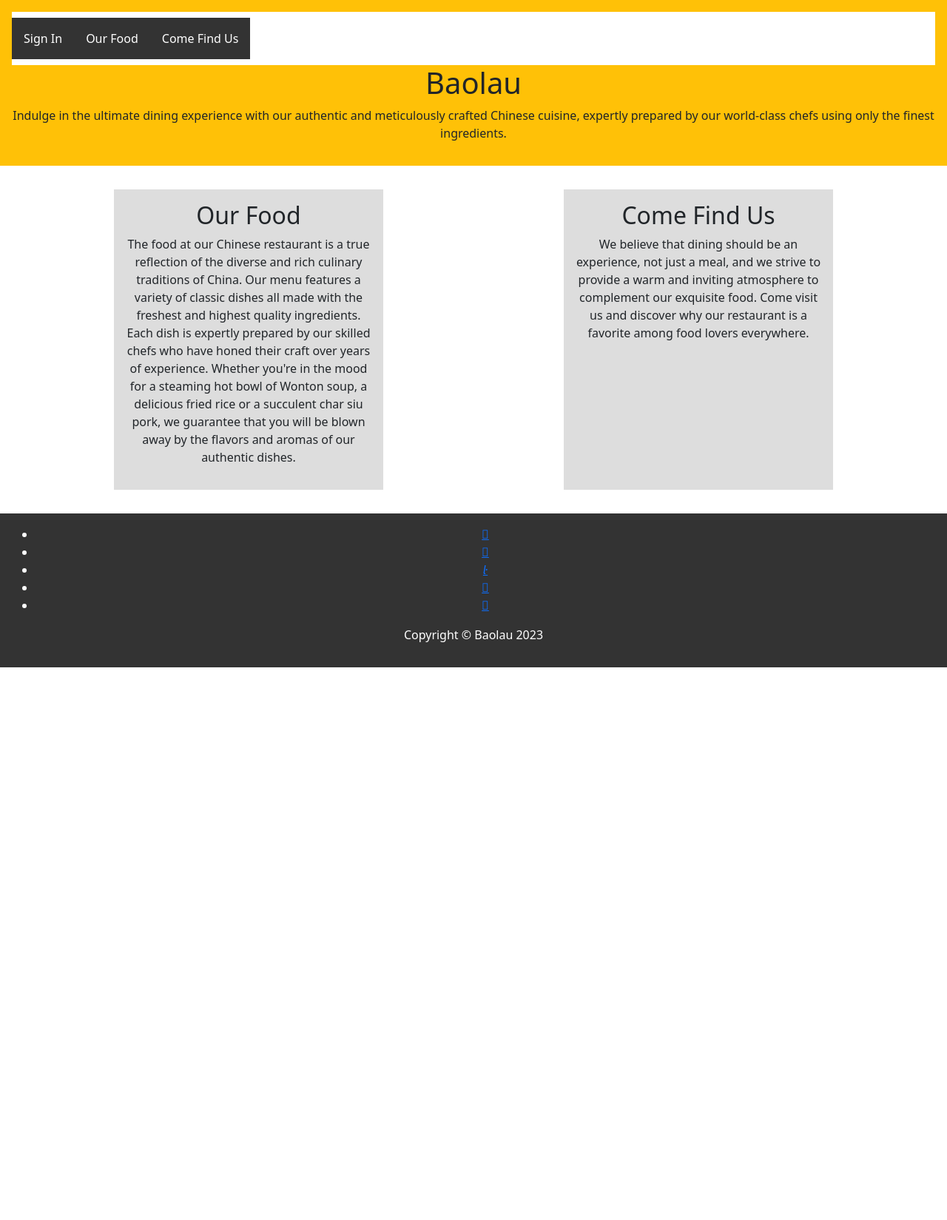
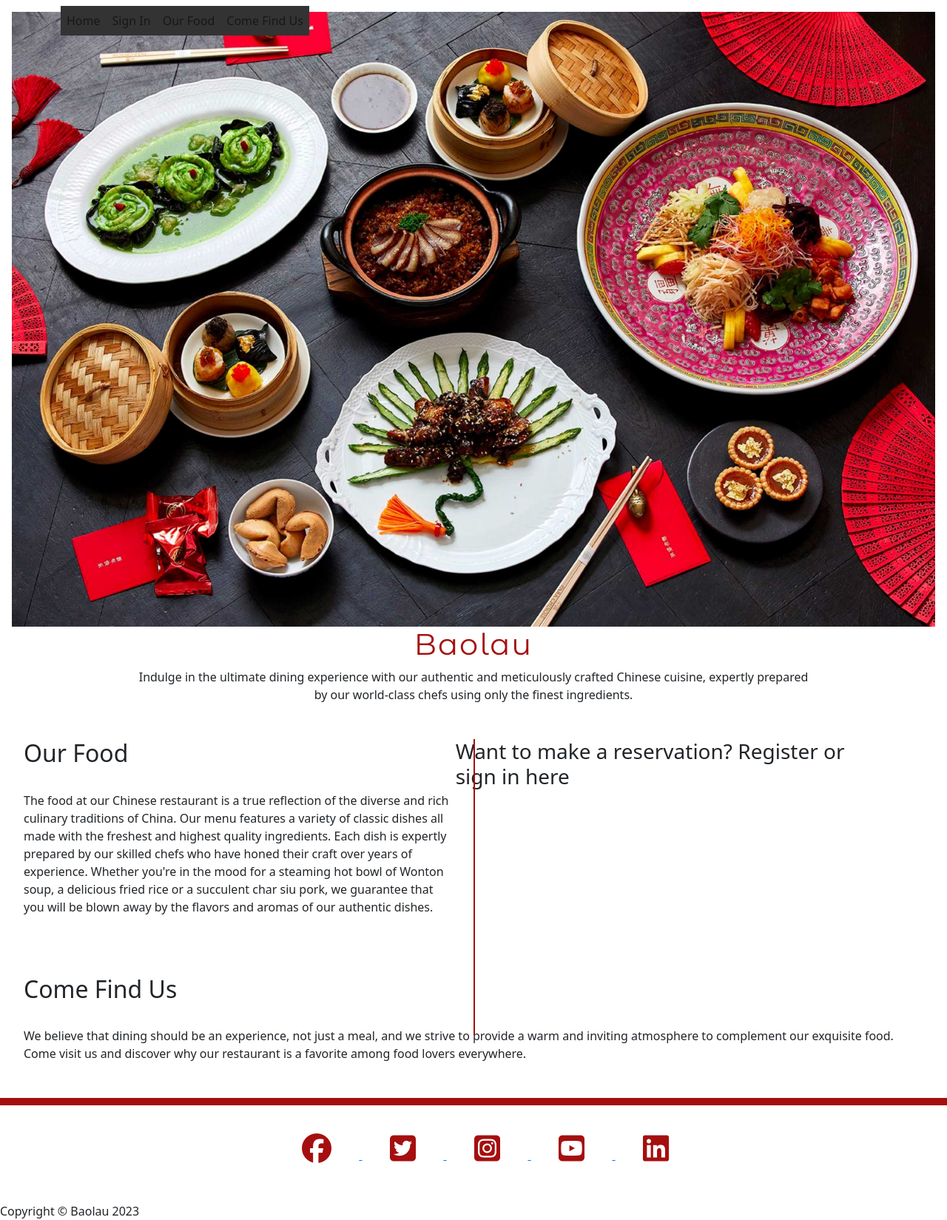
Before and after one commit to mark3lau/baolau2, a Django app: page / in a window 1280 px wide. Shown: the whole page at 74% size. Before the commit the page ends 902 px from the top, so only its background shows below. Run offline with Django 3.2, Linux system fonts and the light colour scheme; data that the repository does not hold is empty; some libraries are stand-ins or nearby versions.

Commit message:
add css styling and hero image to index html page

```diff
--- a/static/css/style.css
+++ b/static/css/style.css
@@ -1,11 +1,27 @@
-body {
-    font-family: Arial, sans-serif;
+/* body {
+    font-family: montserrat alternates, sans-serif;
+  } */
+
+  header {
+    text-align: center;
+    width: 100%;
+    background: no-repeat;
+    object-fit: cover;
+    padding: 1rem;
   }
 
-  header {
-    background-color: #FFC107;
-    text-align: center;
-    padding: 1rem;
+  .hero-image {
+    width: 100%;
+    height: 100%;
+    object-fit: cover;
+  }
+
+  h1 {
+    font-family: 'montserrat alternates', sans-serif;
+    font-size: 500%;
+    letter-spacing: 2px;
+    font-weight: 800;
+    color: rgb(165, 15, 15);;
   }
 
   nav ul {
@@ -24,22 +40,57 @@
     text-decoration: none;
   }
 
-  main {
+#about {
     display: flex;
-    justify-content: space-around;
     padding: 2rem;
-  }
+}
 
-  section {
-    width: 30%;
-    background-color: #ddd;
-    padding: 1rem;
+.our-food {
+    width: 48%;
+    height: 70%;
+}
+
+.line-break {
+    width: 2px;
+    height: 50%;
+    background-color: rgb(165, 15, 15);
+    position: absolute;
+    left: 50%;
+}
+
+.register {
+    width: 48%;
+    height: 70%;
+    position: static;
+}
+
+#contact {
+    display: flex;
+    padding: 2rem;
+}
+
+
+  /* Social media links */
+
+footer {
+    height: 10%;
+    border-top: 10px solid rgb(165, 15, 15);
+}
+
+.social-networks {
     text-align: center;
-  }
+}
 
-  footer {
-    background-color: #333;
-    color: #fff;
-    text-align: center;
-    padding: 1rem;
-  }
+.social-networks > li {
+    display: inline;
+}
+
+.social-networks i {
+    font-size: 250%;
+    padding: 3%;
+    color: rgb(165, 15, 15);
+}
+
+.social-networks i:hover {
+    transform: scale(1.5);
+}
--- a/templates/base.html
+++ b/templates/base.html
@@ -12,47 +12,65 @@
   <link href="https://cdn.jsdelivr.net/npm/bootstrap@5.0.1/dist/css/bootstrap.min.css" rel="stylesheet"
     integrity="sha384-+0n0xVW2eSR5OomGNYDnhzAbDsOXxcvSN1TPprVMTNDbiYZCxYbOOl7+AMvyTG2x" crossorigin="anonymous">
   <link rel="stylesheet" href="https://cdnjs.cloudflare.com/ajax/libs/font-awesome/5.15.3/css/all.min.css">
+  <link rel="preconnect" href="https://fonts.googleapis.com">
+  <link rel="preconnect" href="https://fonts.gstatic.com" crossorigin>
+  <link href="https://fonts.googleapis.com/css2?family=Montserrat+Alternates:wght@400;900&display=swap" rel="stylesheet">
 </head>
 
 <body>
+
+  <!-- Navigation bar -->
+  <nav class="navbar navbar-expand-lg navbar-light fixed-top" id="mainNav">
+		<div class="container">
+			<button class="navbar-toggler navbar-toggler-right" type="button" data-toggle="collapse" data-target="#navbarResponsive" aria-controls="navbarResponsive" aria-expanded="false" aria-label="Toggle navigation">
+	        <i class="fas fa-bars"></i>
+	    </button>
+			<div class="collapse navbar-collapse" id="navbarResponsive">
+				<ul class="navbar-nav ml-auto">
+					<li class="nav-item">
+						<a class="nav-link" href="#">Home</a>
+					</li>
+					<li class="nav-item">
+						<a class="nav-link" href="#">Sign In</a>
+					</li>
+					<li class="nav-item">
+						<a class="nav-link" href="#">Our Food</a>
+					</li>
+					<li class="nav-item">
+						<a class="nav-link" href="#">Come Find Us</a>
+					</li>
+				</ul>
+			</div>
+		</div>
+	</nav>
+
+	<!-- Page Header -->
 	<header>
-    <nav class="navbar navbar-expand-lg navbar-light bg-white">
-      <ul>
-        <li><a href="#menu">Sign In</a></li>
-        <li><a href="#about">Our Food</a></li>
-        <li><a href="#contact">Come Find Us</a></li>
-      </ul>
-    </nav>
+    <div>
+      <img src="/static/img/park-chinois-chinese-new-year.jpg" alt="chinese food" class="hero-image">
+    </div>
+
+		<div class="overlay"></div>
+		<div class="container">
+			<div class="row">
+				<div class="col-lg- col-md-10 mx-auto">
+					<div class="site-heading">
 						<h1>Baolau</h1>
-    <p>
+              <span class="subheading">
                 Indulge in the ultimate dining experience with our authentic
                 and meticulously crafted Chinese cuisine, expertly prepared by
                 our world-class chefs using only the finest ingredients.
-    </p>
+              </span>
+					</div>
+				</div>
+			</div>
+		</div>
 	</header>
 
   <main>
-    <section id="menu">
-      <h2>Our Food</h2>
-      <p>The food at our Chinese restaurant is a true reflection of the
-        diverse and rich culinary traditions of China. Our menu features
-        a variety of classic dishes all made with the freshest and
-        highest quality ingredients.
-
-        Each dish is expertly prepared by our skilled chefs who have
-        honed their craft over years of experience. Whether you're
-        in the mood for a steaming hot bowl of Wonton soup, a delicious
-        fried rice or a succulent char siu pork, we guarantee that you will
-        be blown away by the flavors and aromas of our authentic dishes.
-      </p>
-    </section>
-    <section id="contact">
-      <h2>Come Find Us</h2>
-      <p>We believe that dining should be an experience, not just a meal,
-        and we strive to provide a warm and inviting atmosphere to
-        complement our exquisite food. Come visit us and discover why
-        our restaurant is a favorite among food lovers everywhere.</p>
-    </section>
+    {% block content %}
+    <!-- Content Goes here -->
+    {% endblock content %}
   </main>
 
   <footer>
@@ -87,6 +105,10 @@
     <p>Copyright &copy; Baolau 2023</p>
 </footer>
 
+<!-- font awesome script -->
+
+<script src="https://kit.fontawesome.com/5bebe14865.js" crossorigin="anonymous"></script>
+
 </body>
 
 </html>
--- a/templates/index.html
+++ b/templates/index.html
@@ -1,4 +1,47 @@
 {% extends "base.html" %}
 
 {% block content %}
+
+<main>
+    <div id="about">
+        <span class="our-food">
+            <h2>Our Food</h2>
+            <br>
+            <p>The food at our Chinese restaurant is a true reflection of the
+                diverse and rich culinary traditions of China. Our menu features
+                a variety of classic dishes all made with the freshest and
+                highest quality ingredients.
+
+                Each dish is expertly prepared by our skilled chefs who have
+                honed their craft over years of experience. Whether you're
+                in the mood for a steaming hot bowl of Wonton soup, a delicious
+                fried rice or a succulent char siu pork, we guarantee that you will
+                be blown away by the flavors and aromas of our authentic dishes.
+            </p>
+        </span>
+
+        <span class="line-break"></span>
+
+        <span class="register">
+            <h3>
+                Want to make a reservation? Register or sign in here
+            </h3>
+        </span>
+    </div>
+
+    <div id="contact">
+        <span class="contact-details">
+            <h2>Come Find Us</h2>
+            <br>
+            <p>We believe that dining should be an experience, not just a meal,
+                and we strive to provide a warm and inviting atmosphere to
+                complement our exquisite food. Come visit us and discover why
+                our restaurant is a favorite among food lovers everywhere.
+            </p>
+        </span>
+        <span class="map">
+        </span>
+    </div>
+  </main>
+
 {%endblock%}
```
Also changed, not shown: static/img/chinese-food.jpeg (added). Lines whose indentation alone changed are shown as unchanged.
